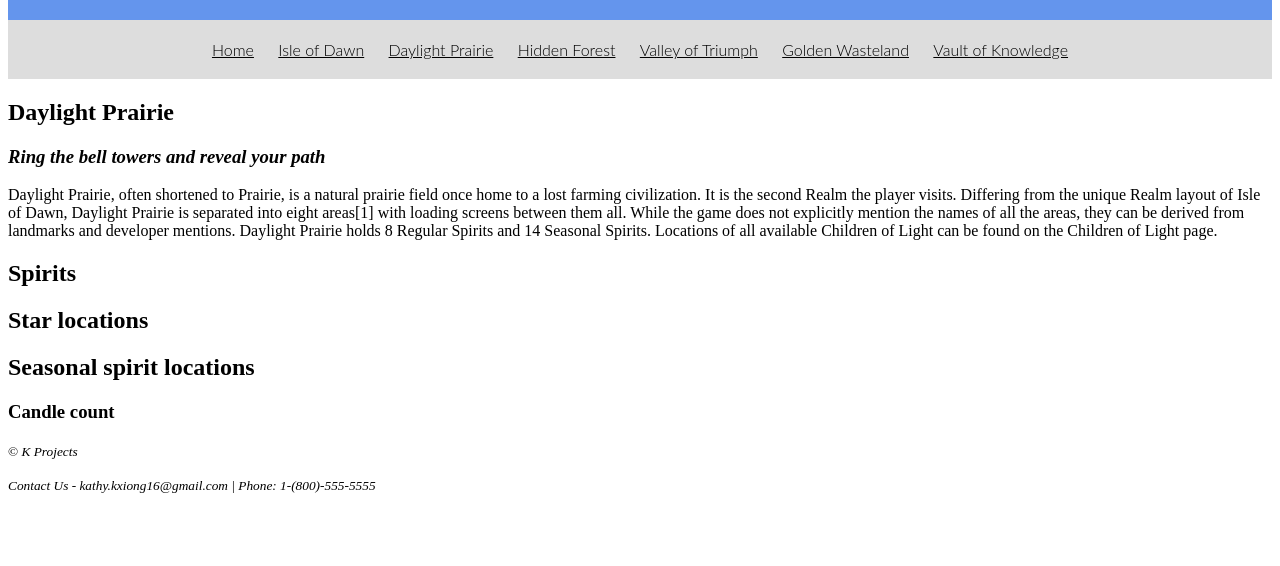
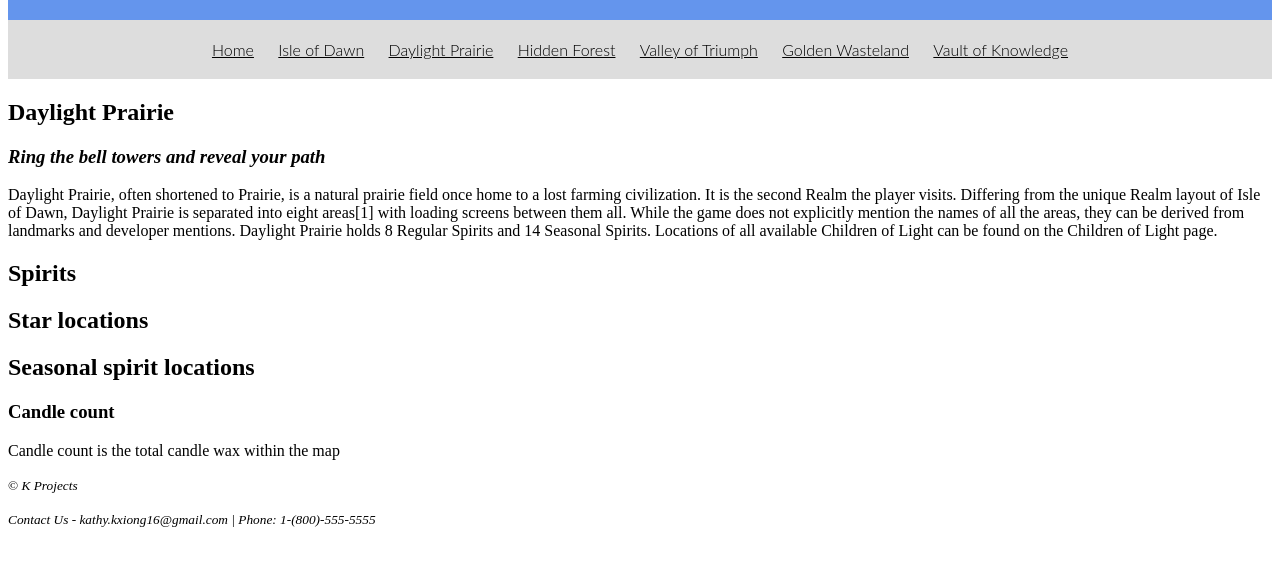
Before and after one commit to TheKathyX/ThatSkyApp, a plain HTML site: page prairie.html in a window 1280 px wide. Shown: the part 110-676 px from the top of the page. Drawn offline with Linux system fonts and the light colour scheme.

Commit message:
more information

```diff
--- a/prairie.html
+++ b/prairie.html
@@ -43,6 +43,7 @@
     <h2>Seasonal spirit locations</h2>
 
     <h3>Candle count</h3>
+    <p>Candle count is the total candle wax within the map</p>
 
 </body>
 <footer>
```
